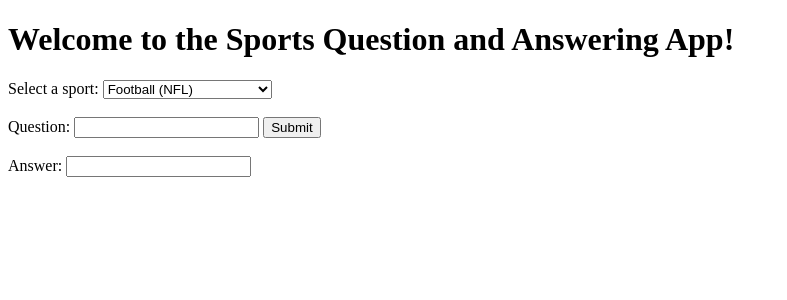
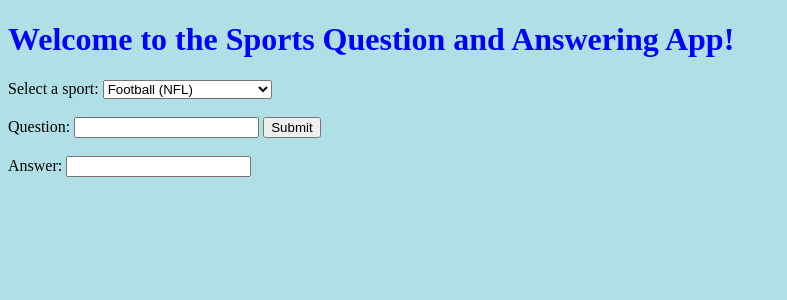
Before and after one commit to brycewhit13/SportsQA, a Flask app: page / in a window 1280 px wide. Shown: the top 300 px of the page, without its empty margins (0-787 px from the left). Run offline with Flask 2, Linux system fonts and the light colour scheme.

Commit message:
Simplest POC

```diff
--- a/app.py
+++ b/app.py
@@ -7,6 +7,7 @@
 #########################################################################
 
 # Imports
+import os
 from flask import Flask, render_template, request
 import sys
 sys.path.append("scripts")
@@ -14,9 +15,9 @@ from scripts.question_answering import get_answer
 from scripts.Sport import get_sport_from_str
 
 # Initialize the Flask app
-app = Flask(__name__)
+app = Flask(__name__, static_folder='static', template_folder='templates')
 
-@app.route("/")
+@app.route("/", methods=["GET"])
 def index():
     return render_template("index.html", qestion_display="", answer_display="")
 
--- /dev/null
+++ b/static/css/index.css
@@ -0,0 +1,9 @@
+body {
+    background-color: powderblue;
+  }
+h1 {
+    color: blue;
+  }
+p {
+    color: red;
+  }
--- a/templates/index.html
+++ b/templates/index.html
@@ -2,6 +2,8 @@
 <html lang="en">
   <head>
     <title>Home Page</title>
+    <!-- Link to css file in the resources folder  -->
+    <link rel="stylesheet" href="/static/css/index.css">
   </head>
   <body>
 	<h1> Welcome to the Sports Question and Answering App! </h1>
```
